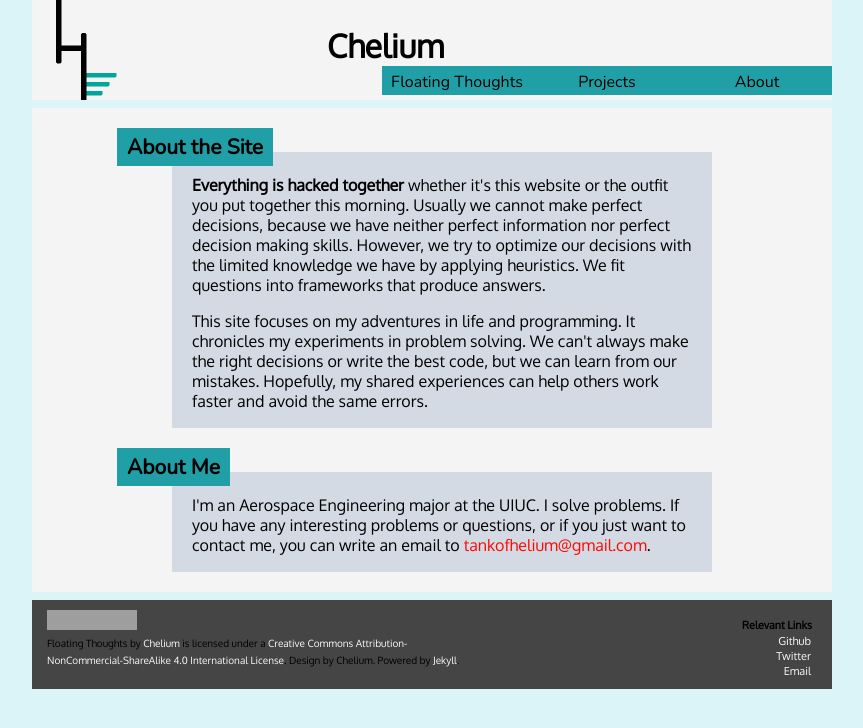
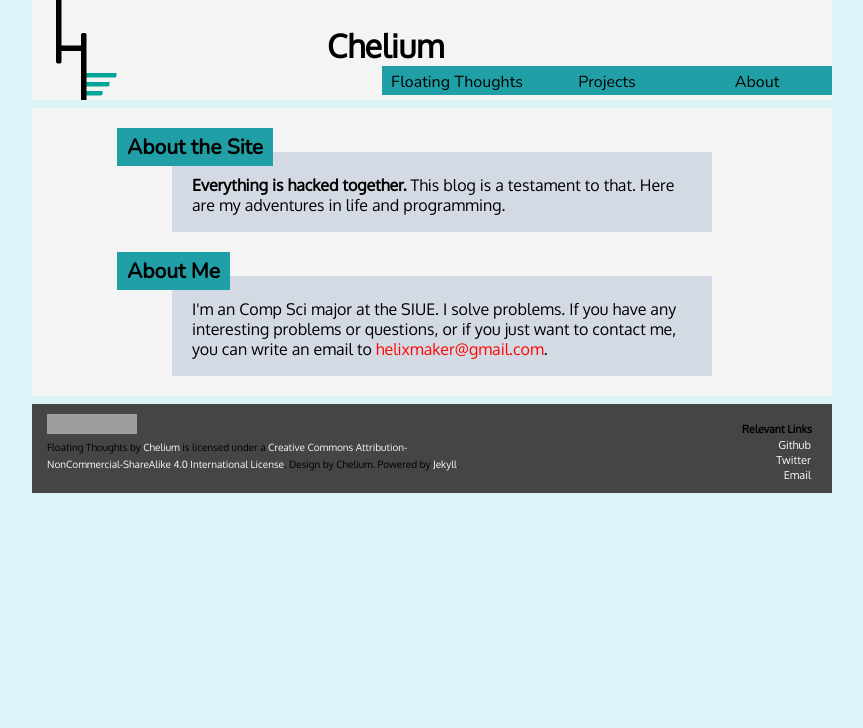
Before and after one commit to chelium/chelium.github.io, a Jekyll site: the page built from about/index.html, in a window 1280 px wide. Shown: the top 728 px of the page, without its empty margins (208-1071 px from the left). Built offline with Jekyll 4.4.1, drawn with Linux system fonts in a browser that asks for light colours; grey boxes are pictures that could not be loaded.

Commit message:
About updated

```diff
--- a/about/index.html
+++ b/about/index.html
@@ -6,12 +6,11 @@
 <div id="about">
     <div class="heading"><h2>About the Site</h2></div>
     <div class="subcontent">
-        <p><strong>Everything is hacked together</strong> whether it's this website or the outfit you put together this morning. Usually we cannot make perfect decisions, because we have neither perfect information nor perfect decision making skills. However, we try to optimize our decisions with the limited knowledge we have by applying heuristics. We fit questions into frameworks that produce answers.</p>
-        <p>This site focuses on my adventures in life and programming. It chronicles my experiments in problem solving. We can't always make the right decisions or write the best code, but we can learn from our mistakes. Hopefully, my shared experiences can help others work faster and avoid the same errors.</p>
+        <p><strong>Everything is hacked together.</strong> This blog is a testament to that. Here are my adventures in life and programming.</p>
     </div>
     <br/>
     <div class="heading"><h2>About Me</h2></div>
     <div class="subcontent">
-        <p>I'm an Aerospace Engineering major at the UIUC. I solve problems. If you have any interesting problems or questions, or if you just want to contact me, you can write an email to <a href="mailto:tankofhelium@gmail.com">tankofhelium@gmail.com</a>.</p>
+        <p>I'm an Comp Sci major at the SIUE. I solve problems. If you have any interesting problems or questions, or if you just want to contact me, you can write an email to <a href="mailto:helixmaker@gmail.com">helixmaker@gmail.com</a>.</p>
     </div>
 </div>
```
